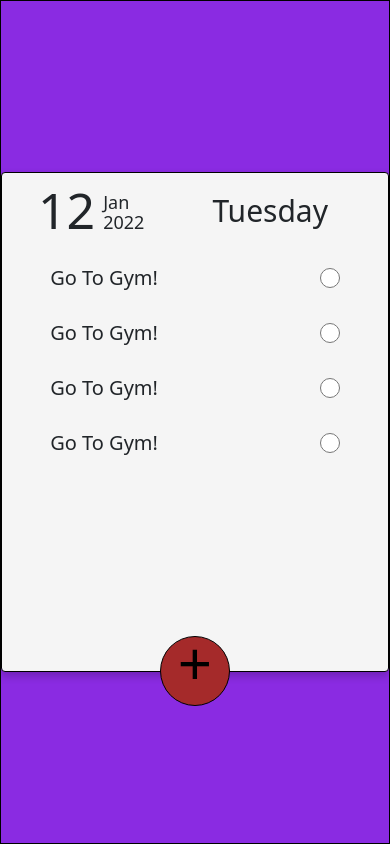
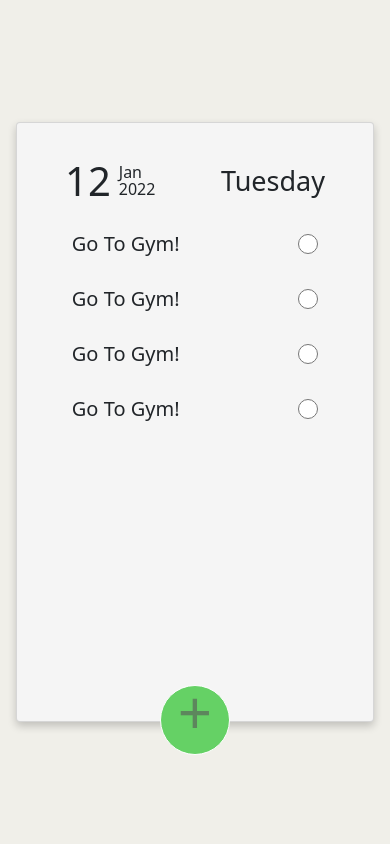
Before and after one commit to harshvadadoriya/React-JSX-Practice, a React (Vite) app in the folder my-react-app/: page / in a window 390 px wide. Built offline with nearby package versions, Linux system fonts and the light colour scheme.

Commit message:
improves practical2 UI

```diff
--- a/my-react-app/src/Practical2/MyApp.css
+++ b/my-react-app/src/Practical2/MyApp.css
@@ -4,19 +4,22 @@
 	box-sizing: border-box;
 }
 
+body {
+	background-color: #f0efe9;
+}
+
 .main {
 	display: flex;
 	justify-content: center;
 	align-items: center;
-	border: 1px solid black;
+	/* border: 1px solid black; */
 	width: 100vw;
 	height: 100vh;
-	background-color: blueviolet;
 }
 
 .card {
-	border: 1px solid black;
-	height: 500px;
+	/* border: 1px solid black; */
+	height: 600px;
 	width: 400px;
 	background-color: whitesmoke;
 	box-shadow: 0px 4px 8px rgba(0, 0, 0, 0.2);
@@ -27,6 +30,8 @@
 	display: flex;
 	justify-content: center;
 	align-items: center;
+	margin-left: initial;
+	margin-top: 25px;
 }
 
 .date-month-year {
@@ -66,13 +71,13 @@
 .plus {
 	height: 90px;
 	width: 90px;
-	border: 1px solid black;
-	background-color: brown;
+	border: 1px solid rgb(255, 255, 255);
+	background-color: rgb(101, 209, 101);
 	border-radius: 50%;
 	position: absolute;
 	bottom: 3vh;
 	left: 50%;
-	top: 90%;
+	top: 93%;
 	transform: translateX(-50%);
 }
 
@@ -84,6 +89,7 @@
 	width: 100%;
 	align-items: center;
 	font-size: 60px;
+	color: rgb(93, 134, 93);
 	/* border: 1px solid black; */
 }
 
@@ -111,9 +117,22 @@ input[type='radio'] {
 }
 
 @media screen and (max-width: 768px) {
+	.date {
+		font-size: 40px;
+	}
+
+	.month-year {
+		font-size: 16px;
+		line-height: 17px;
+		margin: 16px 0 0 8px;
+	}
+
+	.day {
+		font-size: 27px;
+	}
 	.plus {
 		height: 70px;
 		width: 70px;
-		top: 93%;
+		top: 94%;
 	}
 }
--- a/my-react-app/src/Practical2/MyApp.jsx
+++ b/my-react-app/src/Practical2/MyApp.jsx
@@ -4,7 +4,7 @@ const MyApp = () => {
 	return (
 		<>
 			<section className="main">
-				<div className="card container">
+				<div className="card container mx-3">
 					<div className="row date-container container">
 						<div className="col date-month-year">
 							<span className="date">12</span>
@@ -22,7 +22,7 @@ const MyApp = () => {
 						</div>
 					</button>
 					<div className="todo-container">
-						<div className="todo">
+						<div className="todo container-md">
 							<div className="todo-list">
 								<span>Go To Gym!</span>
 								<input type="radio" name="" id="" />
```
Lines whose indentation alone changed are shown as unchanged.
